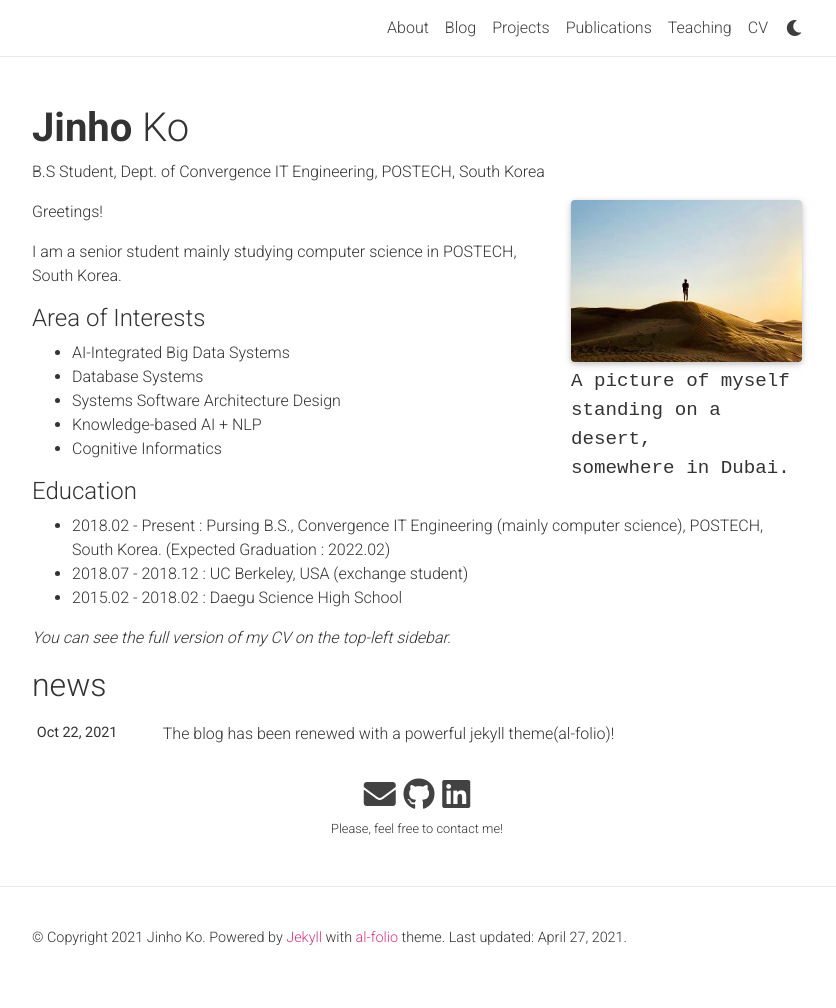
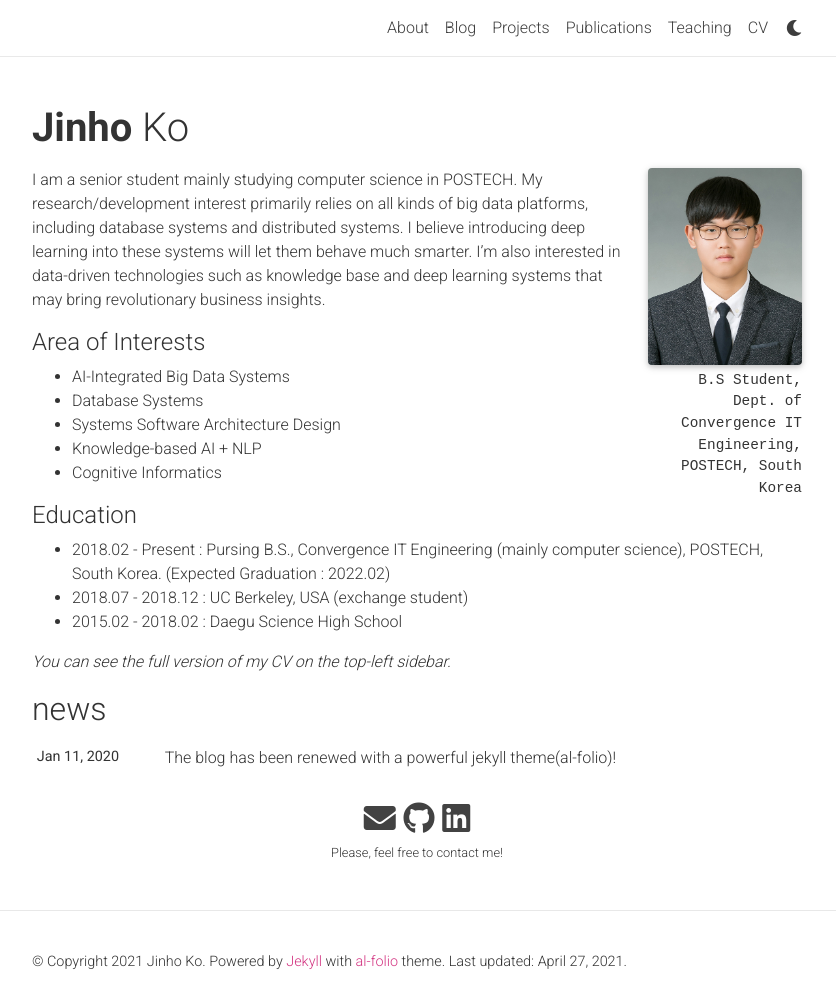
Before and after one commit to dgggit/dgggit.github.com, a Jekyll site: the page built from _pages/about.md, in a window 1280 px wide and 1013 px high. Shown: the top 1008 px of the window, without its empty margins (223-1059 px from the left). Built offline with Jekyll 4.4.1, drawn with Linux system fonts in a browser that asks for light colours; nearby versions of some CDN libraries; a style sheet for code colours, icons or effects is not loaded.

```diff
--- a/_pages/about.md
+++ b/_pages/about.md
@@ -2,25 +2,18 @@
 layout: about
 title: About
 permalink: /
-description: B.S Student, Dept. of Convergence IT Engineering, POSTECH, South Korea
 
 profile:
   align: right
-  image: profile-wide.png
-  address: >
-    <p>A picture of myself</p>
-    <p>standing on a desert,</p>
-    <p>somewhere in Dubai.</p>
+  image: profile.jpg
+  address: B.S Student, Dept. of Convergence IT Engineering, POSTECH, South Korea
 
 news: true  # includes a list of news items
 selected_papers: false # includes a list of papers marked as "selected={true}"
 social: true  # includes social icons at the bottom of the page
 ---
 
-Greetings!
-
-I am a senior student mainly studying computer science in POSTECH, South Korea.
-
+I am a senior student mainly studying computer science in POSTECH. My research/development interest primarily relies on all kinds of big data platforms, including database systems and distributed systems. I believe introducing deep learning into these systems will let them behave much smarter. I'm also interested in data-driven technologies such as knowledge base and deep learning systems that may bring revolutionary business insights.
 
 <h4>Area of Interests</h4>
 - AI-Integrated Big Data Systems
--- a/_sass/_base.scss
+++ b/_sass/_base.scss
@@ -43,10 +43,11 @@ a, table.table a {
   width: 100%;
 
   .address {
-    margin-bottom: 5px;
+    margin-bottom: 2px;
     margin-top: 5px;
     font-family: monospace;
-    font-size: 1.2rem;
+    font-size: 0.9rem;
+    text-align: right;
     p {
       display: inline-block;
       margin: 0;
@@ -56,9 +57,9 @@ a, table.table a {
 
 @media (min-width: 576px) {
   .profile {
-    width: 30%;
+    width: 20%;
     .address {
-      p { display: block; }
+      p { display: block;  }
     }
   }
 }
```
Also changed, not shown: _news/announcement_210111.md (+1 -1 lines), _projects/deepdiveapachespark.markdown (+18 -2 lines), assets/img/profile.jpg (added).
